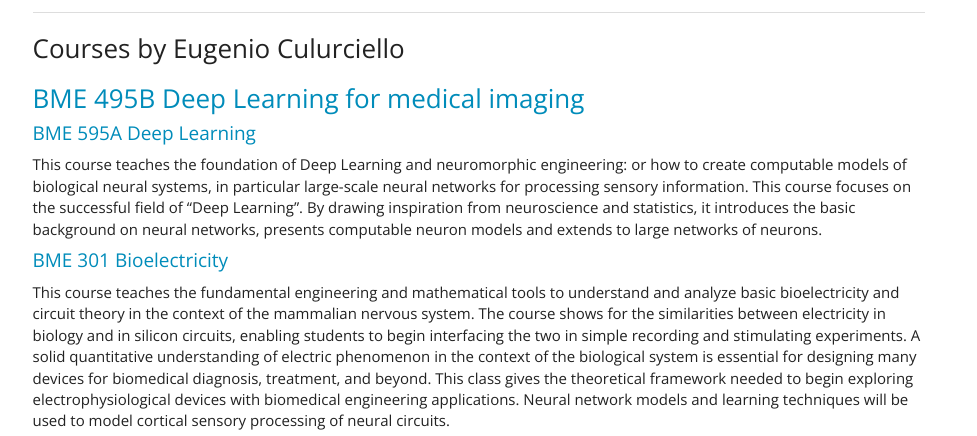
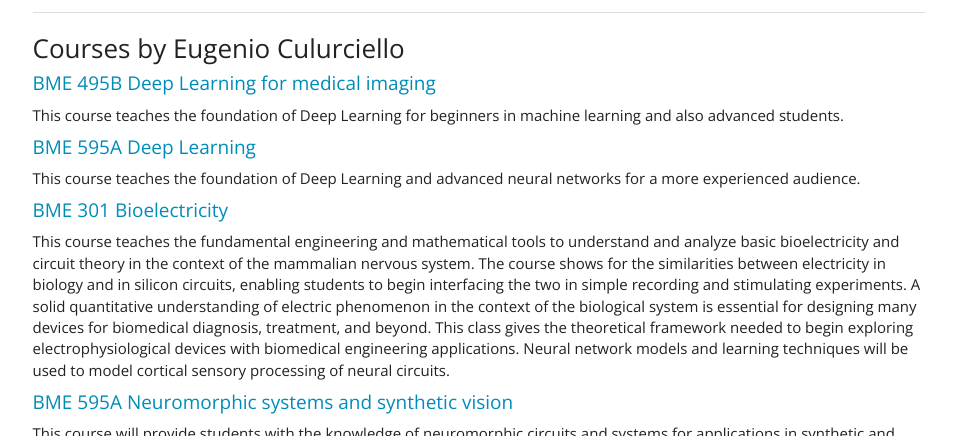
Before and after one commit to e-lab/e-Lab.github.io, a plain HTML site: page html/teaching.html in a window 1280 px wide. Shown: the part 350-786 px from the top of the page, without its empty margins (151-1128 px from the left). Drawn offline with nearby package versions, Linux system fonts and the light colour scheme.

Commit message:
Update teaching.html

```diff
--- a/html/teaching.html
+++ b/html/teaching.html
@@ -46,12 +46,13 @@
 
 ### Courses by Eugenio Culurciello
 
-### [BME 495B Deep Learning for medical imaging](https://docs.google.com/document/d/1zEL-nu_To7Olc3cD-dg5iADvWrErAQSJD8n-1CLrGGA/edit#heading=h.ml4r2vcdki0v)
+#### [BME 495B Deep Learning for medical imaging](https://docs.google.com/document/d/1zEL-nu_To7Olc3cD-dg5iADvWrErAQSJD8n-1CLrGGA/edit#heading=h.ml4r2vcdki0v)
+
+This course teaches the foundation of Deep Learning for beginners in machine learning and also advanced students.
 
 #### [BME 595A Deep Learning](https://docs.google.com/document/d/1_p4Y_9Y79uBiMB8ENvJ0Uy8JGqhMQILIFrLrAgBXw60)
 
-This course teaches the foundation of Deep Learning and neuromorphic engineering: or how to create computable models of biological neural systems, in particular large-scale neural networks for processing sensory information. This course focuses on the successful field of “Deep Learning”. By drawing inspiration from neuroscience and statistics, it introduces the basic background on neural networks, presents computable neuron models and extends to large networks of neurons.
-
+This course teaches the foundation of Deep Learning and advanced neural networks for a more experienced audience.
 
 #### [BME 301 Bioelectricity]({{=$DOC.root}}data/doc/2011-11-BME301-Course-Syllabus-Part-1.pdf.pdf)
 
```
